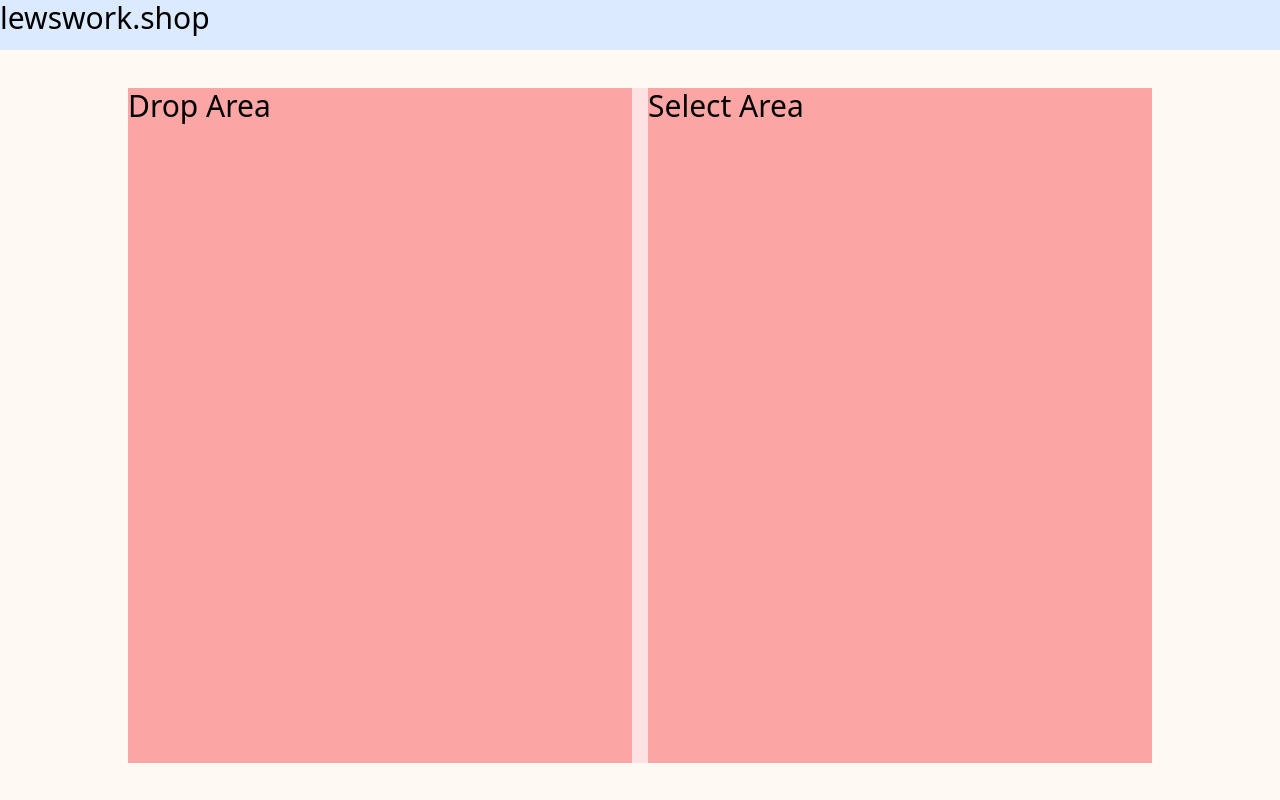
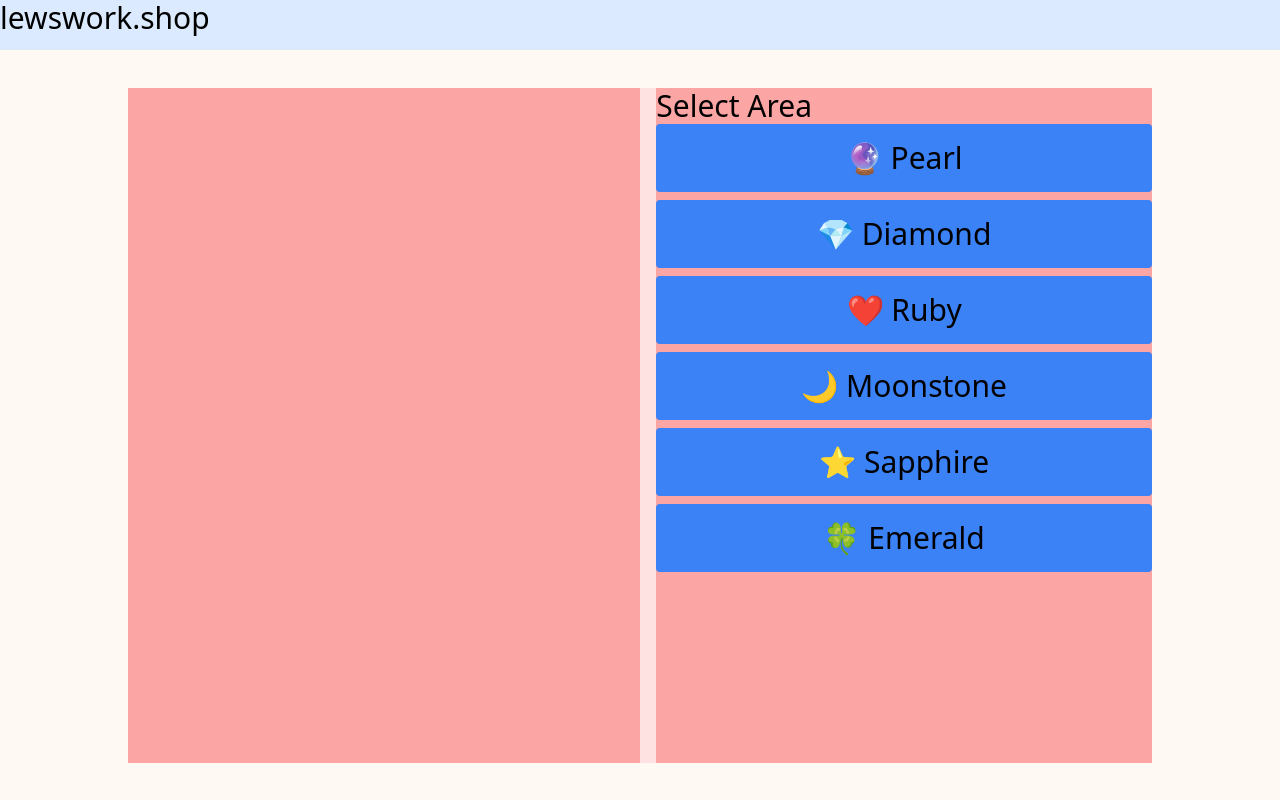
Before and after one commit to itlinde/lewsworkshop, a Next.js app: page / in a window 1280 px wide. Shown: the top 800 px of the page. Built offline with nearby package versions, Linux system fonts and the light colour scheme.

Commit message:
barebones jewelry layout

```diff
--- /dev/null
+++ b/app/components/JewelryDropArea.js
@@ -0,0 +1,20 @@
+"use client";
+
+import { useDroppable } from "@dnd-kit/core";
+
+const JewelryDropArea = (props) => {
+  const { isOver, setNodeRef } = useDroppable({
+    id: props.id,
+  });
+  const style = {
+    color: isOver ? "green" : undefined,
+  };
+
+  return (
+    <div ref={setNodeRef} style={style} className="bg-green-500">
+      {props.children}
+    </div>
+  );
+};
+
+export default JewelryDropArea;
--- /dev/null
+++ b/app/components/JewelryItem.js
@@ -0,0 +1,28 @@
+"use client";
+
+import { useDraggable } from "@dnd-kit/core";
+
+const JewelryItem = (props) => {
+  const { attributes, listeners, setNodeRef, transform } = useDraggable({
+    id: props.id,
+  });
+  const style = transform
+    ? {
+        transform: `translate3d(${transform.x}px, ${transform.y}px, 0)`,
+      }
+    : undefined;
+
+  return (
+    <button
+      ref={setNodeRef}
+      style={style}
+      {...listeners}
+      {...attributes}
+      className="bg-blue-500"
+    >
+      {props.children}
+    </button>
+  );
+};
+
+export default JewelryItem;
--- a/app/components/JewelryMaker.js
+++ b/app/components/JewelryMaker.js
@@ -1,10 +1,99 @@
 "use client";
 
+import { useState } from "react";
+import { DndContext } from "@dnd-kit/core";
+import {
+  arrayMove,
+  SortableContext,
+  useSortable,
+  verticalListSortingStrategy,
+} from "@dnd-kit/sortable";
+
+import { CSS } from "@dnd-kit/utilities";
+import { v4 as uuidv4 } from "uuid";
+const SortableItem = ({ item }) => {
+  const { attributes, listeners, setNodeRef, transform, transition } =
+    useSortable({ id: item.id });
+
+  const style = {
+    transform: CSS.Translate.toString(transform),
+    transition,
+  };
+
+  return (
+    <div
+      ref={setNodeRef}
+      style={style}
+      {...attributes}
+      {...listeners}
+      className="bg-blue-500 p-4 mb-2 rounded cursor-pointer"
+    >
+      Item {item.name}
+    </div>
+  );
+};
+
 const JewelryMaker = () => {
+  const [items, setItems] = useState([]);
+  const paletteItems = [
+    { id: "pearl", name: "🔮 Pearl" },
+    { id: "diamond", name: "💎 Diamond" },
+    { id: "ruby", name: "❤️ Ruby" },
+    { id: "moonstone", name: "🌙 Moonstone" },
+    { id: "sapphire", name: "⭐ Sapphire" },
+    { id: "emerald", name: "🍀 Emerald" },
+  ];
+
+  const handleDragEnd = (event) => {
+    const { active, over } = event;
+
+    if (!over) return;
+
+    if (active.id !== over.id) {
+      setItems((items) => {
+        const oldIndex = items.findIndex((item) => item.id === active.id);
+        const newIndex = items.findIndex((item) => item.id === over.id);
+        return arrayMove(items, oldIndex, newIndex);
+      });
+    }
+  };
+
+  const handleAddItem = (item) => {
+    setItems((prev) => {
+      const newItem = {
+        id: uuidv4(),
+        name: item.name,
+      };
+      return [...prev, newItem];
+    });
+  };
+
   return (
     <div className="w-full h-[90%] flex gap-4 justify-center items-center bg-red-100 text-3xl">
-      <div className="w-full h-full bg-red-300">Drop Area</div>
-      <div className="w-full h-full bg-red-300">Select Area</div>
+      <DndContext onDragEnd={handleDragEnd}>
+        <div className="w-full h-full bg-red-300 p-4">
+          <SortableContext
+            items={items.map((item) => item.id)}
+            strategy={verticalListSortingStrategy}
+          >
+            {items.map((item) => (
+              <SortableItem key={item.id} item={item} id={item.id} />
+            ))}
+          </SortableContext>
+        </div>
+        <div className="w-full h-full flex flex-col bg-red-300">
+          Select Area
+          {paletteItems.map((item) => (
+            <button
+              key={item.id}
+              className="bg-blue-500 p-4 mb-2 rounded cursor-pointer"
+              onClick={() => handleAddItem(item)}
+            >
+              {item.name}
+            </button>
+          ))}
+        </div>
+      </DndContext>
     </div>
   );
 };
```
Also changed, not shown: package.json (+9 -2 lines), tsconfig.json (added, +35 -0 lines), 1 other file (tests, documents, lock files or other folders).
